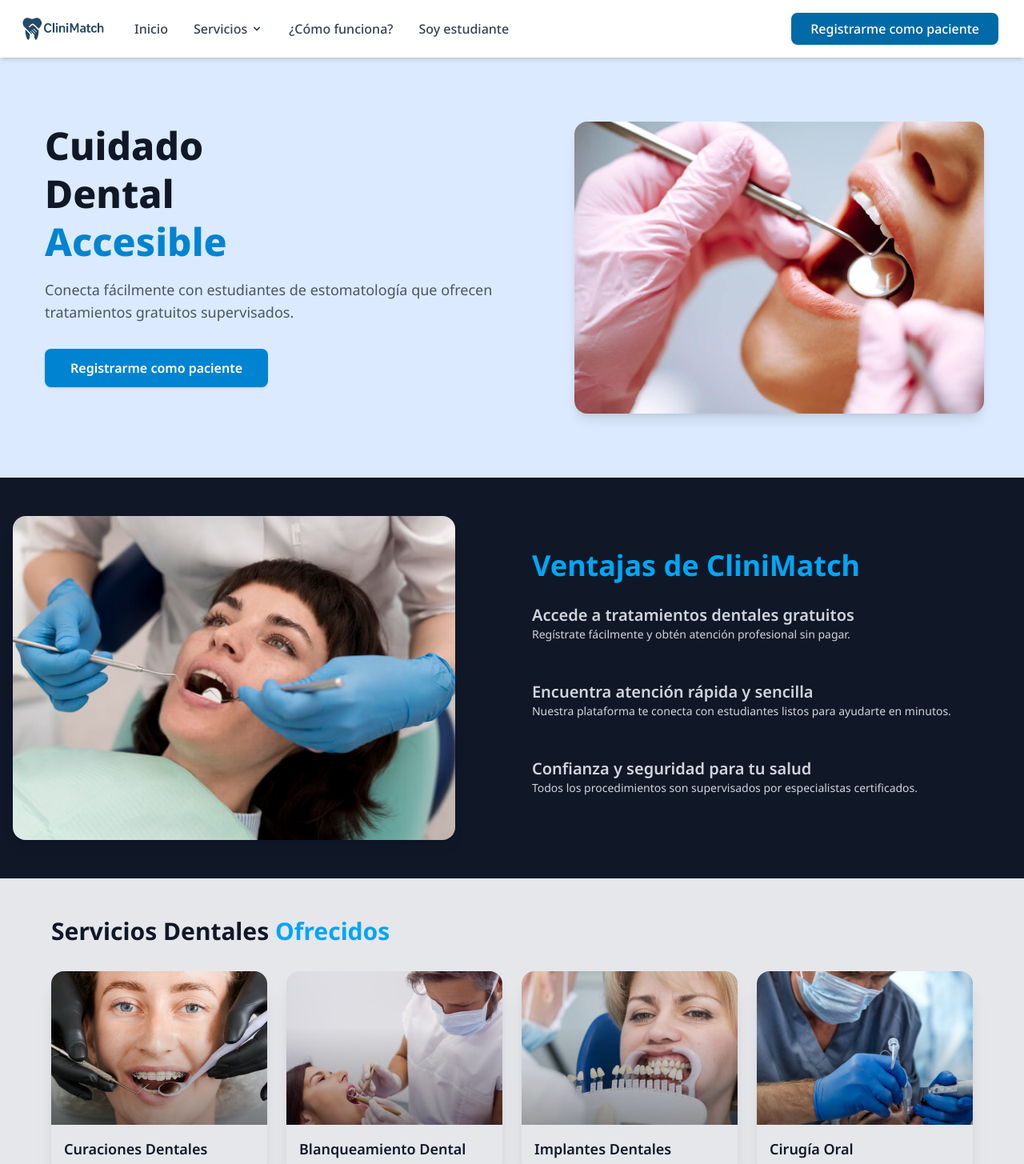
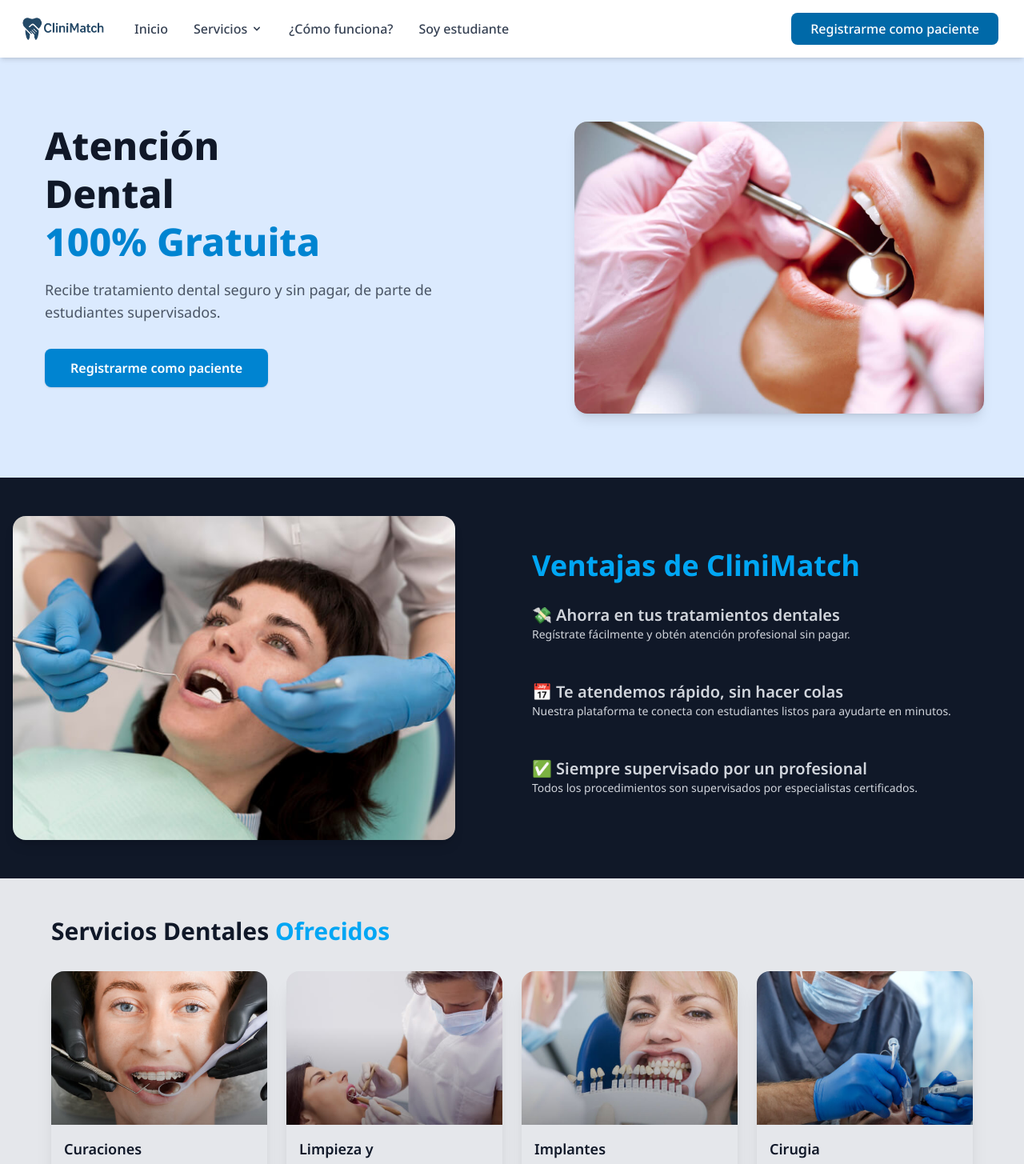
Before and after one commit to CesarArm/clinimatch, an Angular app: page / in a window 1280 px wide. Shown: the top 1455 px of the page at 80% size. Built offline with nearby package versions, Linux system fonts and the light colour scheme.

Commit message:
feat: actualizacion de version

```diff
--- a/src/app/pages/blanqueamiento/blanqueamiento.component.html
+++ b/src/app/pages/blanqueamiento/blanqueamiento.component.html
@@ -3,7 +3,7 @@
 <div class="relative bg-[url('/assets/images/breadcrumb/01.jpg')] bg-no-repeat bg-cover bg-center">
   <div class="container mx-auto py-36">
     <div class="flex flex-col items-center">
-      <h1 class="text-6xl font-bold text-sky-700 mb-4">Blanqueamientos dentales</h1>
+      <h1 class="text-6xl font-bold text-sky-700 mb-4">Limpieza y Blanqueamiento</h1>
     </div>
   </div>
 </div>
--- a/src/app/pages/home/home.component.html
+++ b/src/app/pages/home/home.component.html
@@ -10,12 +10,11 @@
         <h1
           class="text-4xl md:text-5xl font-extrabold text-gray-900 mb-4 leading-tight"
         >
-          Cuidado <br />
-          Dental <span class="text-sky-600"><br />Accesible</span>
+          Atención <br />
+          Dental <span class="text-sky-600"><br />100% Gratuita</span>
         </h1>
         <p class="text-lg text-gray-600 mb-8">
-          Conecta fácilmente con estudiantes de estomatología que ofrecen
-          tratamientos gratuitos supervisados.
+          Recibe tratamiento dental seguro y sin pagar, de parte de estudiantes supervisados.
         </p>
         <div class="flex items-center gap-6 mb-8">
           <!-- Botón principal -->
@@ -64,7 +63,7 @@
           <div class="flex items-start space-x-4rounded-lg py-3">
             <div>
               <h6 class="text-xl font-semibold">
-                Accede a tratamientos dentales gratuitos
+                💸 Ahorra en tus tratamientos dentales
               </h6>
               <p class="text-sm">
                 Regístrate fácilmente y obtén atención profesional sin pagar.
@@ -75,7 +74,7 @@
           <div class="flex items-start space-x-4rounded-lg py-3">
             <div>
               <h6 class="text-xl font-semibold">
-                Encuentra atención rápida y sencilla
+                📅 Te atendemos rápido, sin hacer colas
               </h6>
               <p class="text-sm">
                 Nuestra plataforma te conecta con estudiantes listos para
@@ -87,7 +86,7 @@
           <div class="flex items-start space-x-4rounded-lg py-3">
             <div>
               <h6 class="text-xl font-semibold">
-                Confianza y seguridad para tu salud
+                ✅ Siempre supervisado por un profesional
               </h6>
               <p class="text-sm">
                 Todos los procedimientos son supervisados por especialistas
@@ -130,7 +129,7 @@
             routerLink="/curaciones"
             class="text-lg font-semibold text-gray-900 hover:text-sky-600 cursor-pointer"
           >
-            Curaciones Dentales
+            Curaciones
           </a>
         </div>
       </div>
@@ -150,7 +149,7 @@
             routerLink="/blanqueamiento"
             class="text-lg font-semibold text-gray-900 hover:text-sky-600 cursor-pointer"
           >
-            Blanqueamiento Dental
+            Limpieza y Blanqueamiento
           </a>
         </div>
       </div>
@@ -170,7 +169,7 @@
             routerLink="/implantes"
             class="text-lg font-semibold text-gray-900 hover:text-sky-600 cursor-pointer"
           >
-            Implantes Dentales
+            Implantes
           </a>
         </div>
       </div>
@@ -190,7 +189,7 @@
             routerLink="/cirugia"
             class="text-lg font-semibold text-gray-900 hover:text-sky-600 cursor-pointer"
           >
-            Cirugía Oral
+            Cirugia
           </a>
         </div>
       </div>
```
